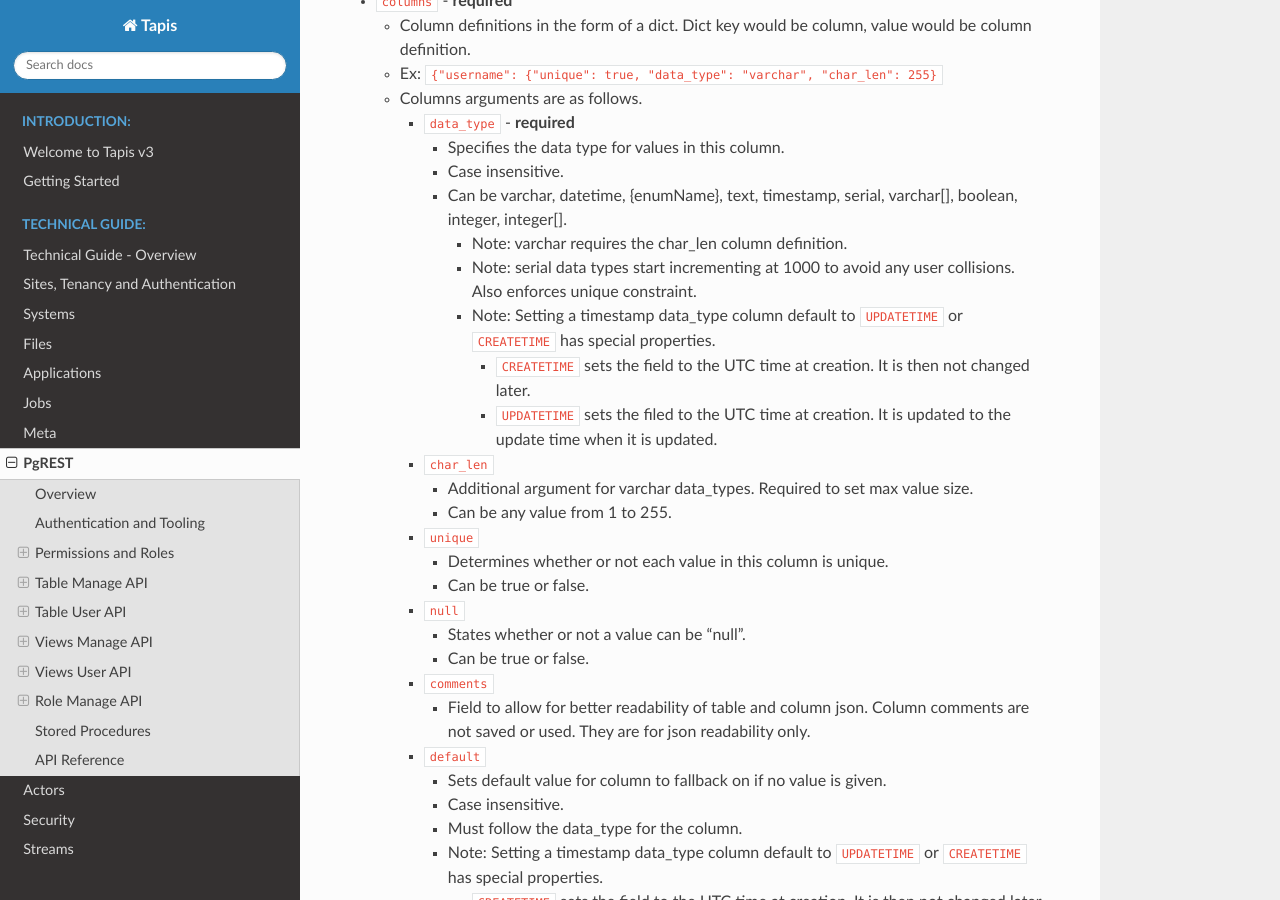
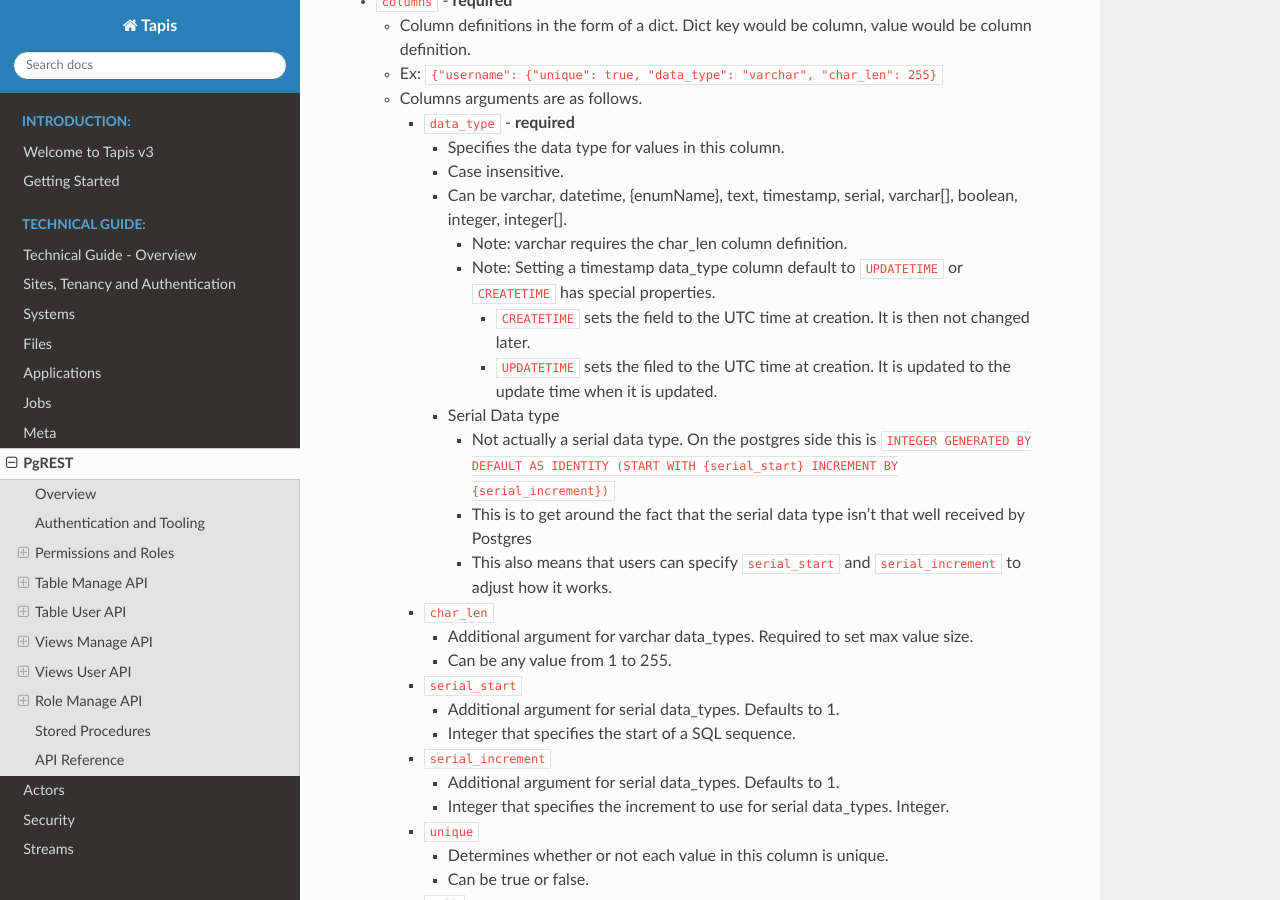
Before and after one commit to tapis-project/documentation, a Sphinx documentation site: the page built from source/technical/pgrest.rst, in a window 1280 px wide and 900 px high, scrolled down 4516 px. Built offline with Sphinx 7.4.7 and the Read the Docs theme 2.0.0, drawn with Linux system fonts in a browser that asks for light colours; some of the changed text lies outside the part shown.

Commit message:
Added new docs for serial data type changes.

```diff
--- a/source/technical/pgrest.rst
+++ b/source/technical/pgrest.rst
@@ -231,16 +231,31 @@
       * Can be varchar, datetime, {enumName}, text, timestamp, serial, varchar[], boolean, integer, integer[].
 
         * Note: varchar requires the char_len column definition.
-        * Note: serial data types start incrementing at 1000 to avoid any user collisions. Also enforces unique constraint.
         * Note: Setting a timestamp data_type column default to ``UPDATETIME`` or ``CREATETIME`` has special properties.
 
           * ``CREATETIME`` sets the field to the UTC time at creation. It is then not changed later.
           * ``UPDATETIME`` sets the filed to the UTC time at creation. It is updated to the update time when it is updated.
 
+      * Serial Data type
+
+        * Not actually a serial data type. On the postgres side this is ``INTEGER GENERATED BY DEFAULT AS IDENTITY (START WITH {serial_start} INCREMENT BY {serial_increment})``
+        * This is to get around the fact that the serial data type isn't that well received by Postgres
+        * This also means that users can specify ``serial_start`` and ``serial_increment`` to adjust how it works.
+
     * ``char_len``
 
       * Additional argument for varchar data_types. Required to set max value size.
       * Can be any value from 1 to 255.
+
+    * ``serial_start``
+
+      * Additional argument for serial data_types. Defaults to 1.
+      * Integer that specifies the start of a SQL sequence.
+
+    * ``serial_increment``
+
+      * Additional argument for serial data_types. Defaults to 1.
+      * Integer that specifies the increment to use for serial data_types. Integer.
 
     * ``unique``
 
@@ -407,6 +422,8 @@
     "columns": {
       "user_profile_id": {
         "data_type": "serial",
+        "serial_start": 1,
+        "serial_increment": 1,
         "primary_key": true
       },
       "username": {
```
